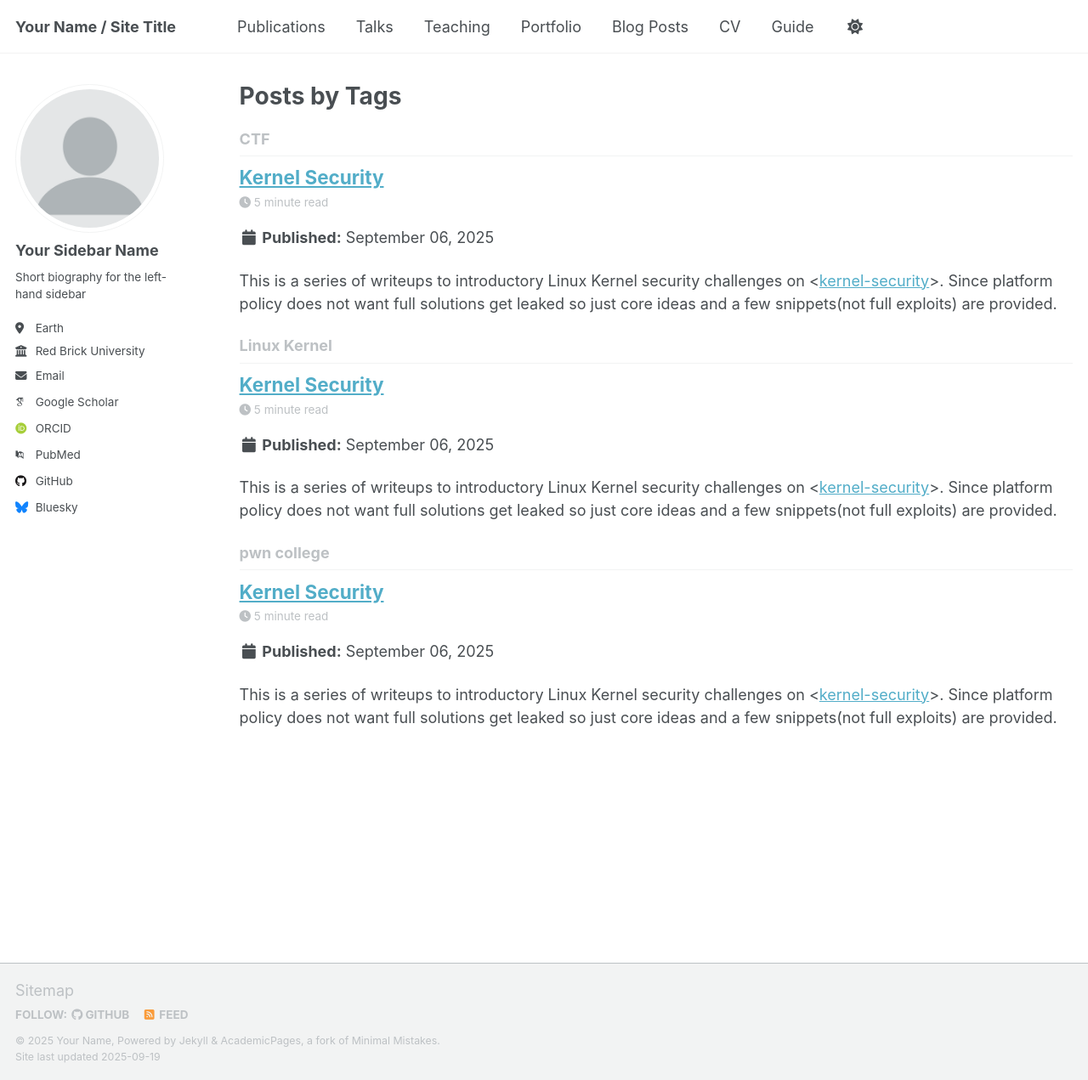
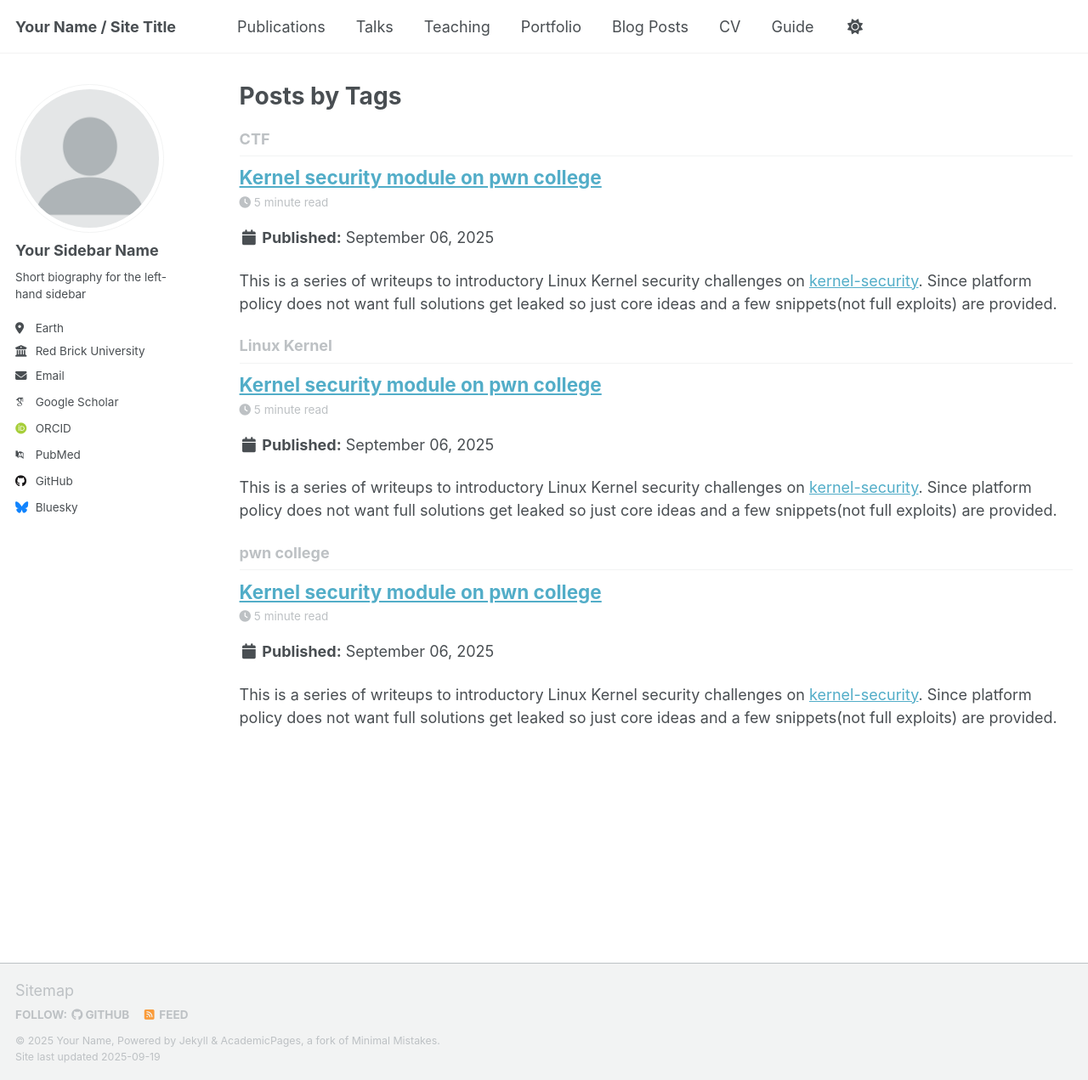
Before and after one commit to bhcsayx/bhcsayx.github.io, a Jekyll site: the page built from _pages/tag-archive.html, in a window 1280 px wide and 1271 px high. Shown: the whole window at 85% size. Built offline with Jekyll 4.4.1, drawn with Linux system fonts in a browser that asks for light colours; some web fonts are replaced; a script that is not in the unit is left out.

Commit message:
Update 2025-09-06-Kernel_security_writeups.md

```diff
--- a/_posts/2025-09-06-Kernel_security_writeups.md
+++ b/_posts/2025-09-06-Kernel_security_writeups.md
@@ -1,5 +1,5 @@
 ---
-title: 'Kernel Security'
+title: 'Kernel security module on pwn college'
 date: 2025-09-06
 permalink: /posts/2025/09/kernel-security/
 tags:
```
Also changed, not shown: other parts of _posts/2025-09-06-Kernel_security_writeups.md (+1 -1 lines).
